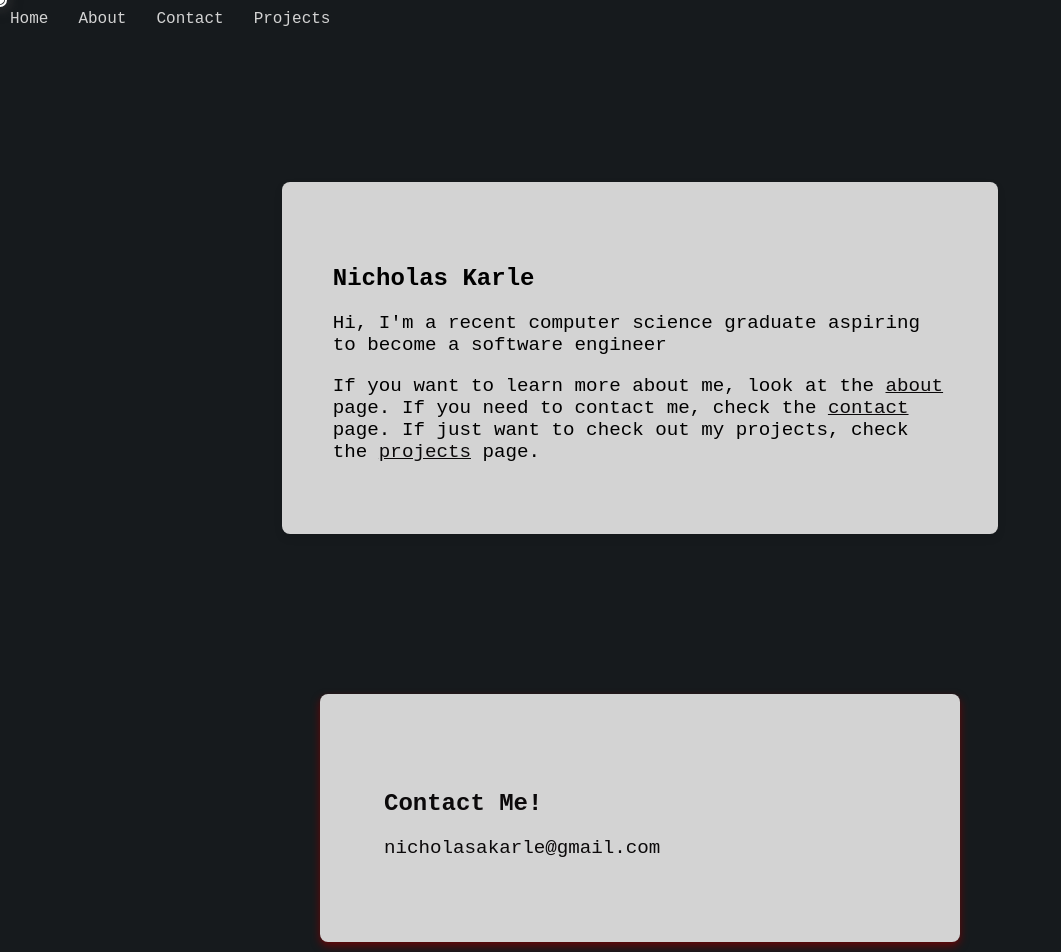
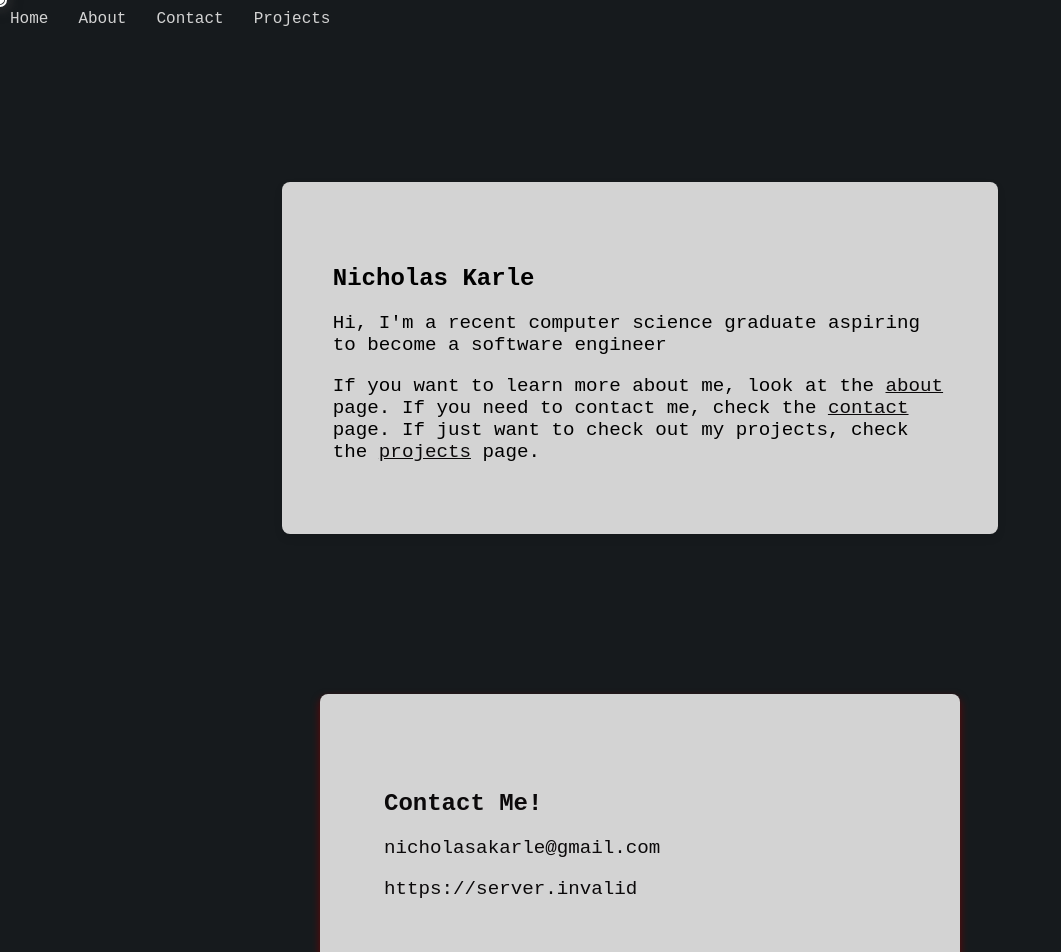
Before and after one commit to nicholas-a-karle/portfolio, a React (Create React App) app in the folder client/: page / in a window 1280 px wide. Shown: the top 952 px of the page, without its empty margins (0-1061 px from the left). Built offline with nearby package versions, Linux system fonts and the light colour scheme; no server answers.

Commit message:
testing #3

```diff
--- a/client/src/pages/Contact.js
+++ b/client/src/pages/Contact.js
@@ -8,8 +8,6 @@ const Contact = () => {
     email: '',
     message: '',
   });
-
-  console.log(process.env.REACT_APP_API_URL)
 
   const [status, setStatus] = useState('');
   const [serverStatus, setServerStatus] = useState('');
@@ -55,6 +53,7 @@ const Contact = () => {
             ? "Just fill in the form below and I'll get back to you!"
             : "nicholasakarle@gmail.com"}
         </p>
+        <p>{process.env.REACT_APP_API_URL}</p>
         {serverStatus === 'Server is running' && (
           <form onSubmit={handleSubmit}>
             <label>
```
